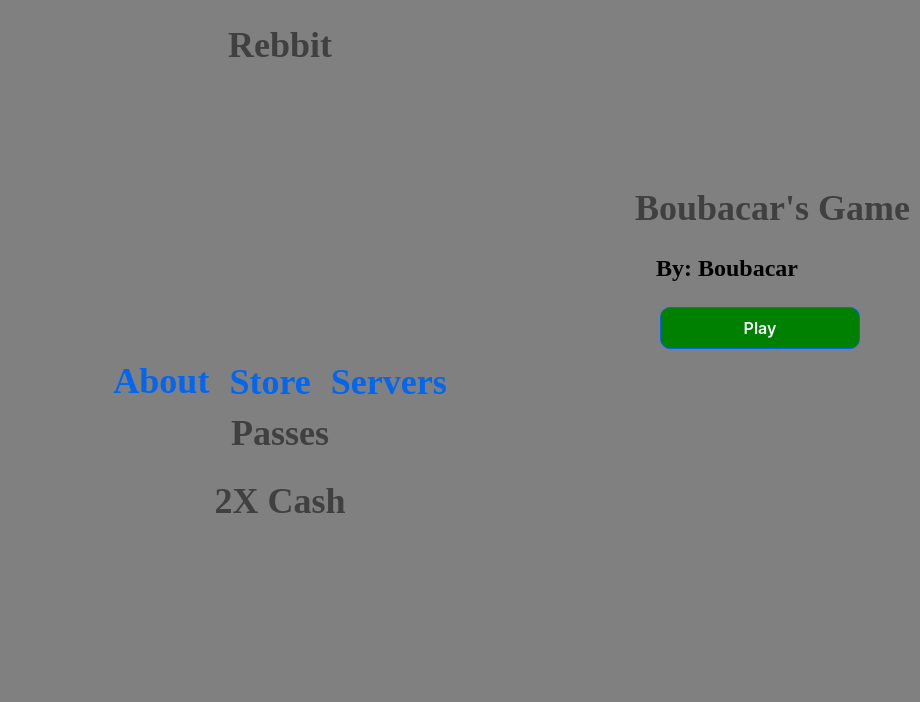
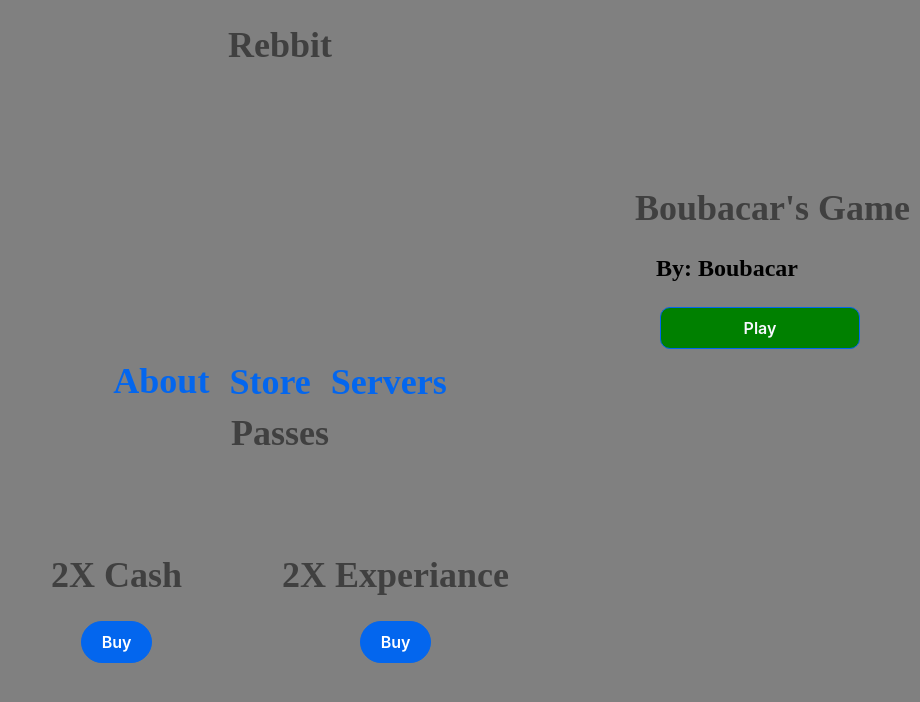
Before and after one commit to nothankyouwdym/Roblox-Page-Project, a React (Vite) app: page /Store in a window 1280 px wide. Shown: the top 702 px of the page, without its empty margins (360-1280 px from the left). Built offline with nearby package versions, Linux system fonts and the light colour scheme.

Commit message:
3 files modified

```diff
--- a/src/MakePass.jsx
+++ b/src/MakePass.jsx
@@ -3,8 +3,9 @@
 
 const MakePass = (props) =>{
   return(
-    <section>
+    <section id="Pass">
       <h1>{props.name}</h1>
+      <button>Buy</button>
     </section>
   )
 }
--- a/src/Store.jsx
+++ b/src/Store.jsx
@@ -7,6 +7,7 @@ const Store = () =>{
       <h1>Passes</h1>
 
       <MakePass name={"2X Cash"}/>
+      <MakePass name={"2X Experiance"}/>
     </section>
   )
 }
--- a/src/index.css
+++ b/src/index.css
@@ -37,6 +37,15 @@ body {
   font-family: cursive,cursive;
   margin: 0;
   display: inline-flexbox;
+}
+
+#Pass{
+  display: inline-block;
+  margin: 50px;
+}
+
+#Pass button{
+  border-radius: 150px;
 }
 
 #about-low-number{
```
